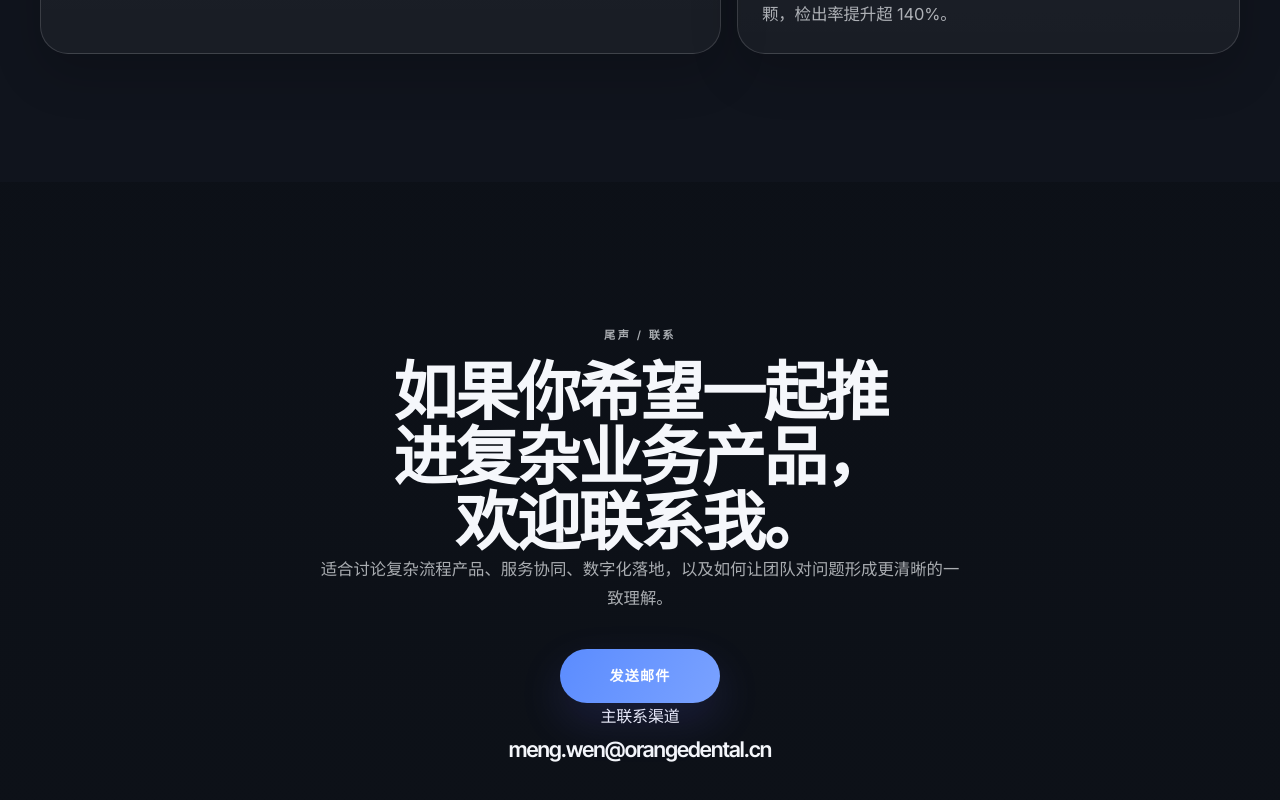
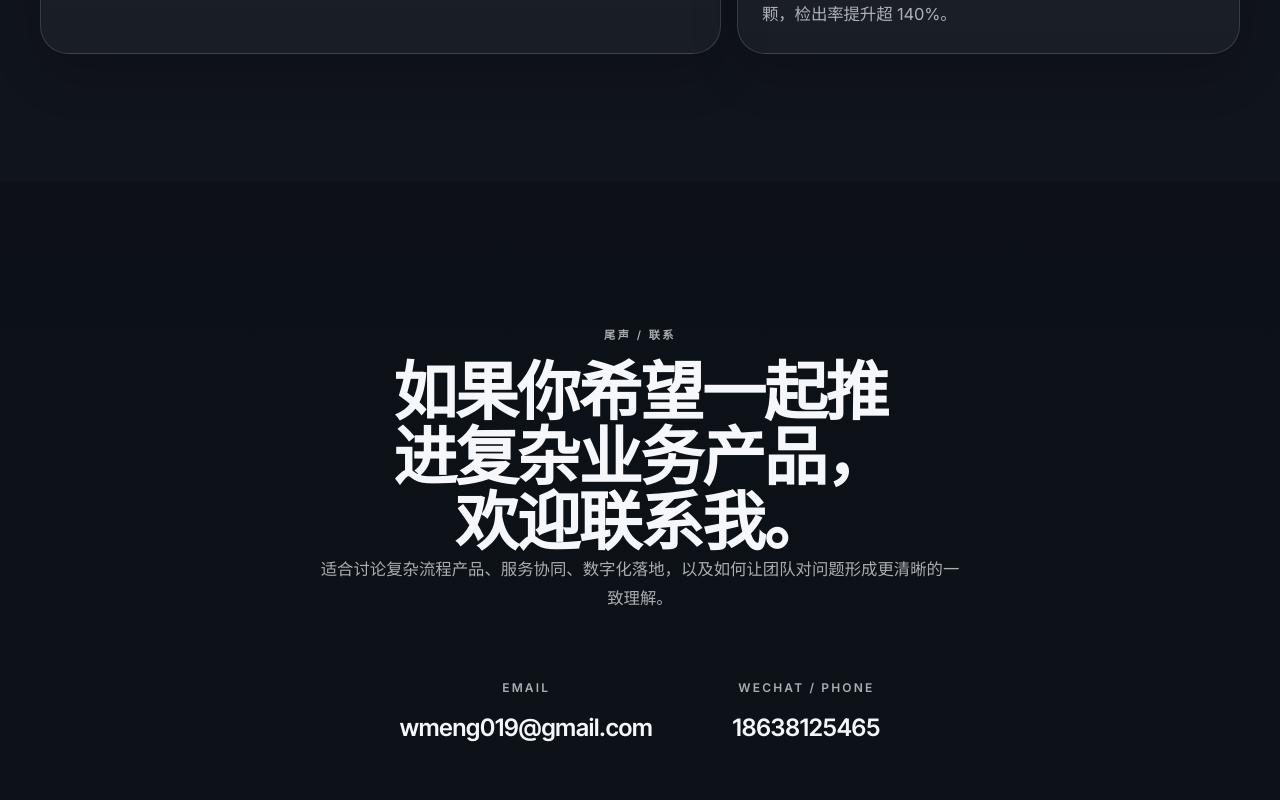
Before and after one commit to wmeng0219-source/Portfolio, a React (Vite) app: page / in a window 1280 px wide. Shown: the part 3745-4545 px from the top of the page. Built offline with nearby package versions, Linux system fonts and the light colour scheme.

Commit message:
feat: update contact information with email and wechat

```diff
--- a/src/components/Contact/index.jsx
+++ b/src/components/Contact/index.jsx
@@ -10,13 +10,16 @@ const Contact = () => {
         <p className="section-kicker" data-motion-item>{t('contact.kicker')}</p>
         <h2 className="section-title" data-motion-item>{t('contact.title')}</h2>
         <p className="section-intro contact-intro" data-motion-item>{t('contact.body')}</p>
-        <div className="contact-actions" data-motion-item>
-          <a className="primary-link" href={`mailto:${t('contact.email')}`} data-motion-hover="button">
-            {t('contact.primary')}
-          </a>
+        <div className="contact-methods" data-motion-group="contact-methods">
+          <div className="contact-method" data-motion-item>
+            <p className="contact-label">{t('contact.emailLabel')}</p>
+            <a className="contact-value" href={`mailto:${t('contact.email')}`}>{t('contact.email')}</a>
+          </div>
+          <div className="contact-method" data-motion-item>
+            <p className="contact-label">{t('contact.wechatLabel')}</p>
+            <span className="contact-value">{t('contact.wechat')}</span>
+          </div>
         </div>
-        <p className="contact-label" data-motion-item>{t('contact.secondary')}</p>
-        <span className="contact-email" data-motion-item>{t('contact.email')}</span>
       </div>
     </section>
   );
--- a/src/locales/en.json
+++ b/src/locales/en.json
@@ -83,7 +83,8 @@
   "contact.kicker": "Epilogue / Contact",
   "contact.title": "If you want to move a complex product forward together, feel free to reach out.",
   "contact.body": "Best suited for conversations about workflow-heavy products, service collaboration, digital delivery, and helping teams form clearer alignment around hard problems.",
-  "contact.primary": "Send Email",
-  "contact.secondary": "Primary contact channel",
-  "contact.email": "meng.wen@orangedental.cn"
+  "contact.emailLabel": "Email",
+  "contact.email": "wmeng019@gmail.com",
+  "contact.wechatLabel": "WeChat / Phone",
+  "contact.wechat": "18638125465"
 }
--- a/src/locales/zh.json
+++ b/src/locales/zh.json
@@ -83,7 +83,8 @@
   "contact.kicker": "尾声 / 联系",
   "contact.title": "如果你希望一起推进复杂业务产品，欢迎联系我。",
   "contact.body": "适合讨论复杂流程产品、服务协同、数字化落地，以及如何让团队对问题形成更清晰的一致理解。",
-  "contact.primary": "发送邮件",
-  "contact.secondary": "主联系渠道",
-  "contact.email": "meng.wen@orangedental.cn"
+  "contact.emailLabel": "Email",
+  "contact.email": "wmeng019@gmail.com",
+  "contact.wechatLabel": "WeChat / Phone",
+  "contact.wechat": "18638125465"
 }
--- a/src/styles/global.css
+++ b/src/styles/global.css
@@ -308,18 +308,41 @@ main {
   max-width: 13ch;
 }
 
-.contact-email {
+.contact-methods {
+  display: flex;
+  flex-direction: column;
+  gap: 2rem;
+  margin-top: 4rem;
+}
+
+@media (min-width: 640px) {
+  .contact-methods {
+    flex-direction: row;
+    justify-content: center;
+    gap: 5rem;
+  }
+}
+
+.contact-label {
+  color: var(--color-text-muted);
+  font-size: 0.75rem;
+  font-weight: 600;
+  letter-spacing: 0.18em;
+  text-transform: uppercase;
+  margin-bottom: 0.5rem;
+}
+
+.contact-value {
   display: inline-block;
   font-family: var(--font-display);
-  font-size: clamp(1.05rem, 1.9vw, 1.35rem);
+  font-size: clamp(1.2rem, 2vw, 1.5rem);
   font-weight: 600;
-  letter-spacing: -0.04em;
+  color: var(--color-text-primary);
+  transition: color 0.2s ease;
 }
 
-.contact-actions {
-  margin-top: 2.2rem;
-  display: flex;
-  justify-content: center;
+a.contact-value:hover {
+  color: var(--color-accent-start);
 }
 
 .primary-link,
```
